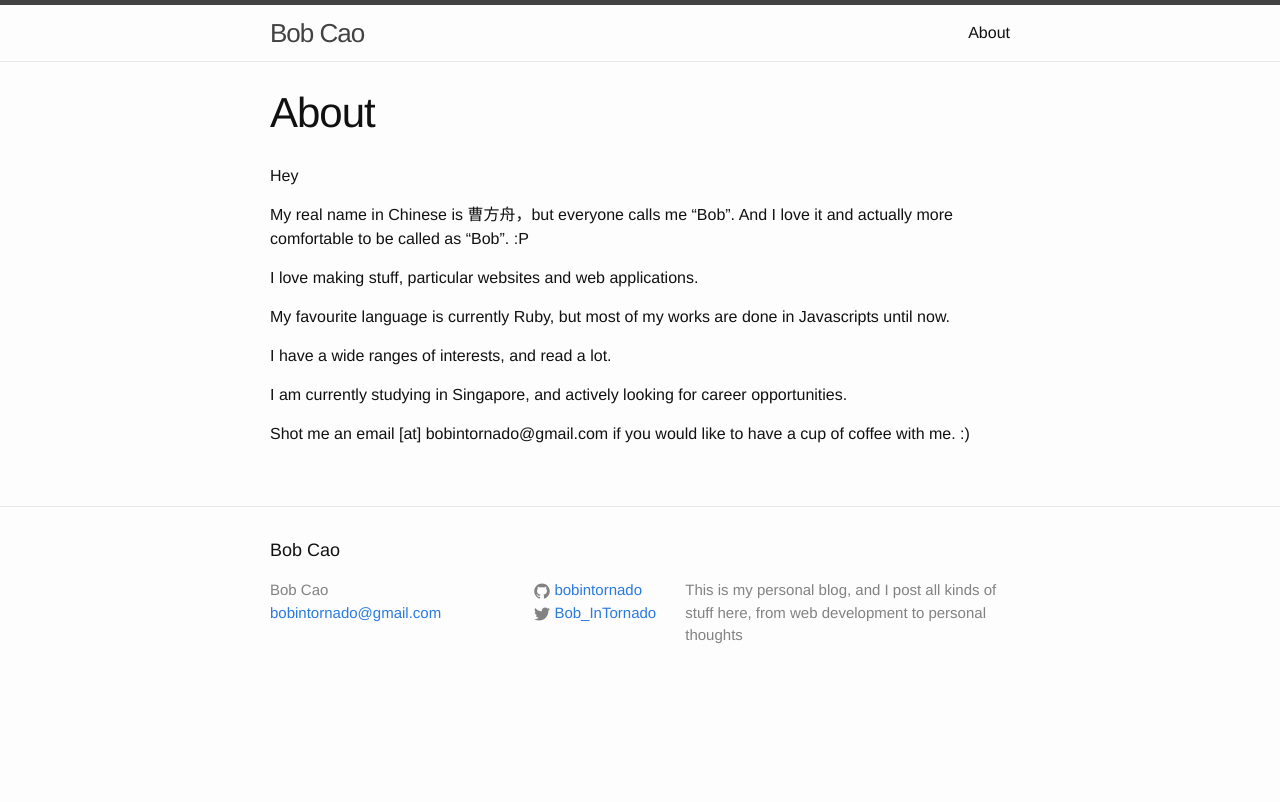
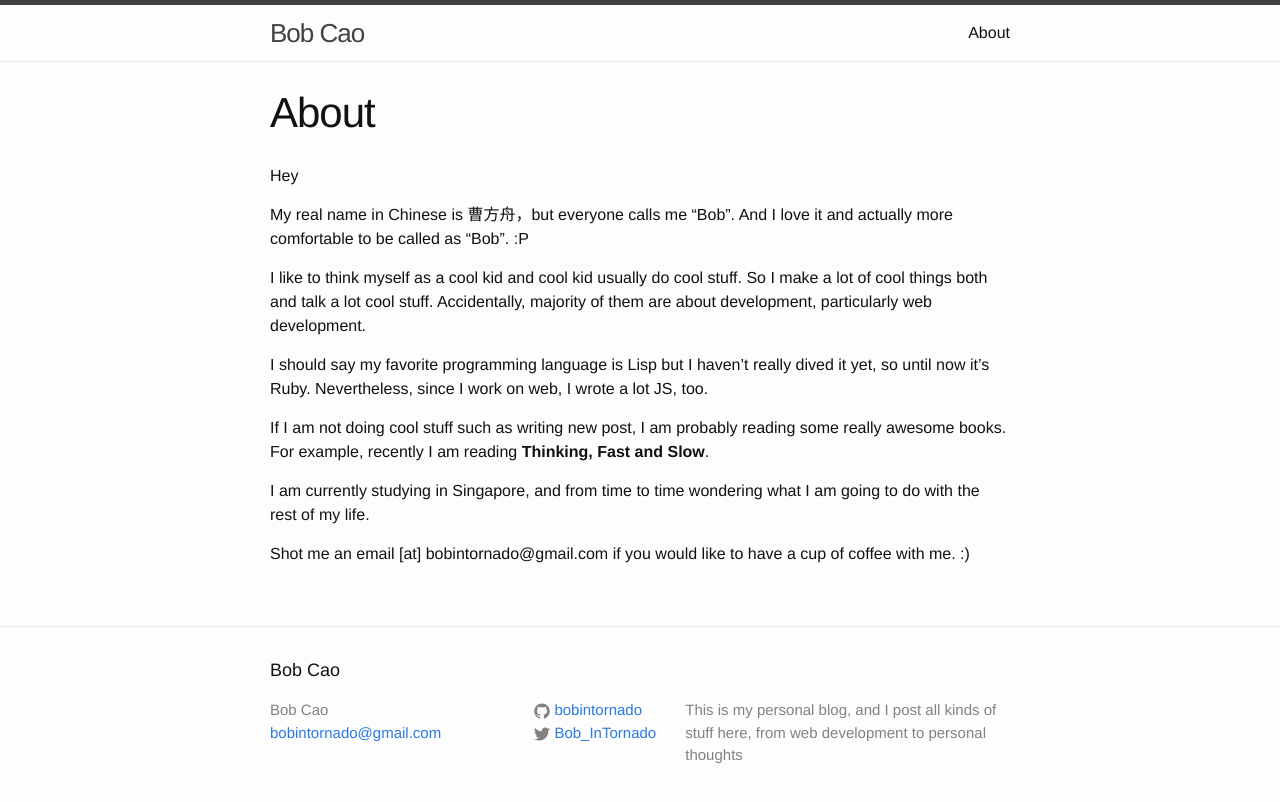
Before and after one commit to bobintornado/bobintornado.github.io, a Jekyll site: the page built from about.md, in a window 1280 px wide. Shown: the top 802 px of the page. Built offline with Jekyll 4.4.1, drawn with Linux system fonts in a browser that asks for light colours.

Commit message:
update about

```diff
--- a/about.md
+++ b/about.md
@@ -8,12 +8,12 @@ Hey
 
 My real name in Chinese is 曹方舟，but everyone calls me "Bob". And I love it and actually more comfortable to be called as "Bob". :P
 
-I love making stuff, particular websites and web applications.
+I like to think myself as a cool kid and cool kid usually do cool stuff. So I make a lot of cool things both and talk a lot cool stuff. Accidentally, majority of them are about development, particularly web development.
 
-My favourite language is currently Ruby, but most of my works are done in Javascripts until now.
+I should say my favorite programming language is Lisp but I haven't really dived it yet, so until now it's Ruby. Nevertheless, since I work on web, I wrote a lot JS, too.
 
-I have a wide ranges of interests, and read a lot.
+If I am not doing cool stuff such as writing new post, I am probably reading some really awesome books. For example, recently I am reading **Thinking, Fast and Slow**.
 
-I am currently studying in Singapore, and actively looking for career opportunities.
+I am currently studying in Singapore, and from time to time wondering what I am going to do with the rest of my life.
 
 Shot me an email [at] bobintornado@gmail.com if you would like to have a cup of coffee with me. :)
```
